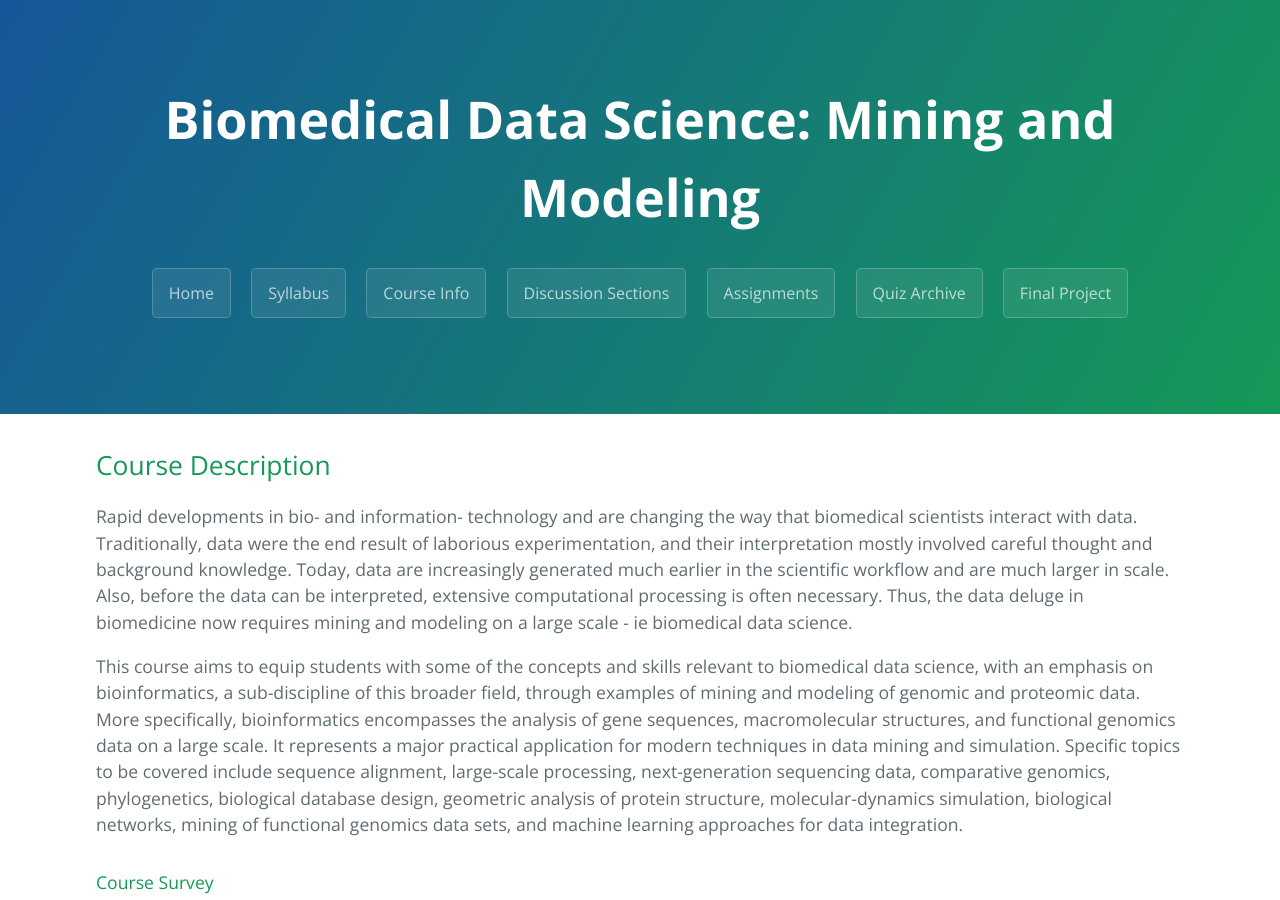
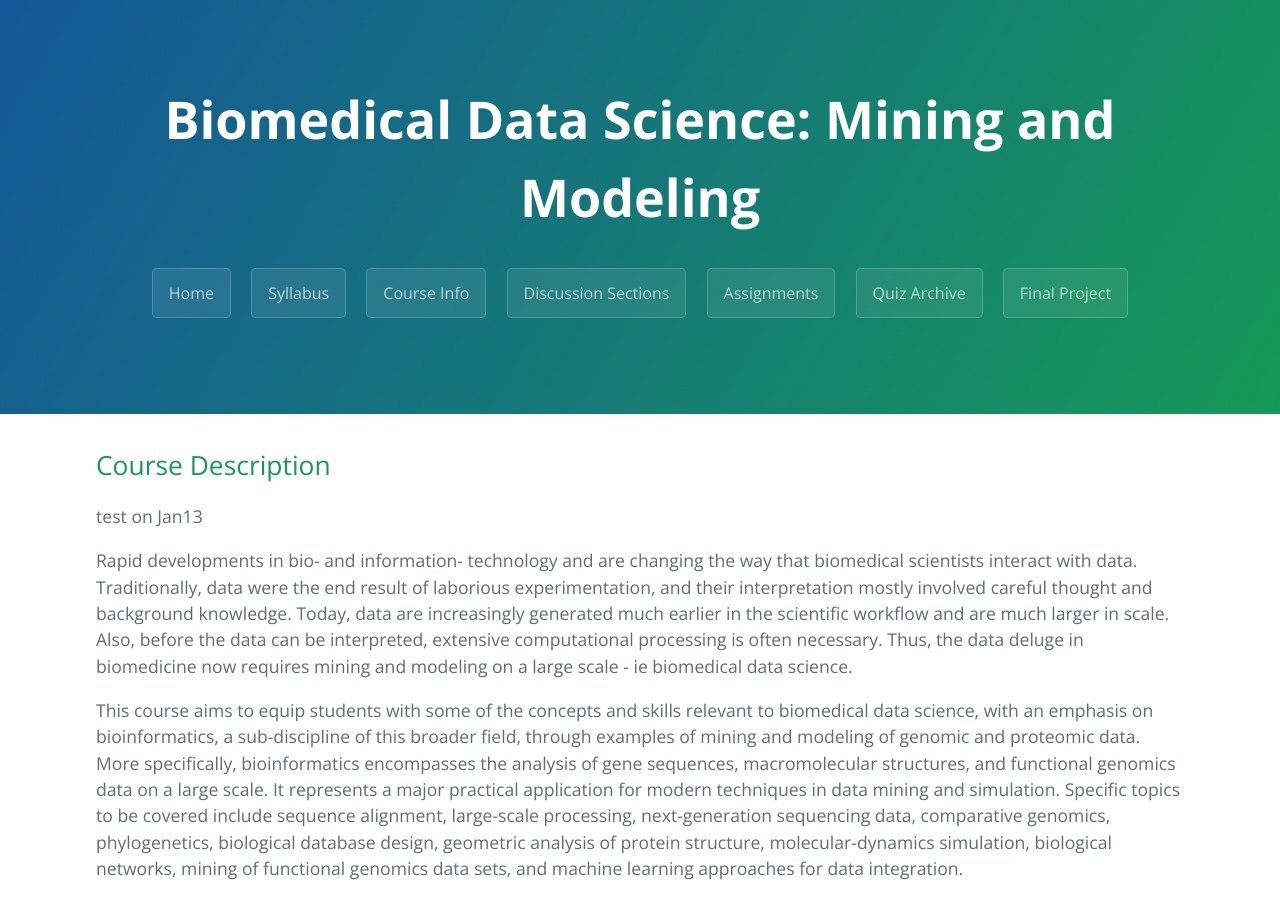
Before and after one commit to gersteinlab/cbb752b23, a Jekyll site: the page built from index.md, in a window 1280 px wide and 900 px high. Built offline with Jekyll 4.4.1, drawn with Linux system fonts in a browser that asks for light colours.

Commit message:
Update index.md

```diff
--- a/index.md
+++ b/index.md
@@ -4,6 +4,8 @@ title: Home
 ---
 
 ## Course Description
+
+test on Jan13
 
 Rapid developments in bio- and information- technology and are changing the way that biomedical scientists interact with data. Traditionally, data were the end result of laborious experimentation, and their interpretation mostly involved careful thought and background knowledge. Today, data are increasingly generated much earlier in the scientific workflow and are much larger in scale. Also, before the data can be interpreted, extensive computational processing is often necessary. Thus, the data deluge in biomedicine now requires mining and modeling on a large scale - ie biomedical data science.
 
```
